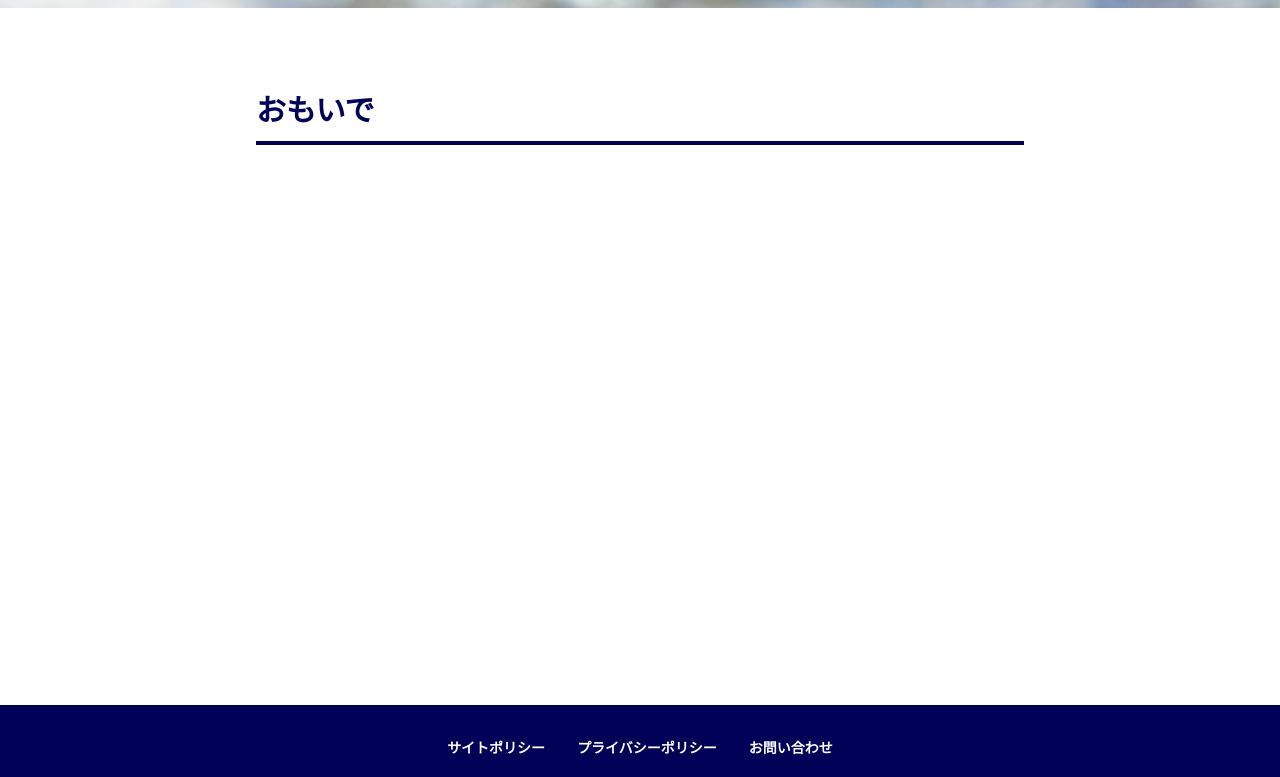
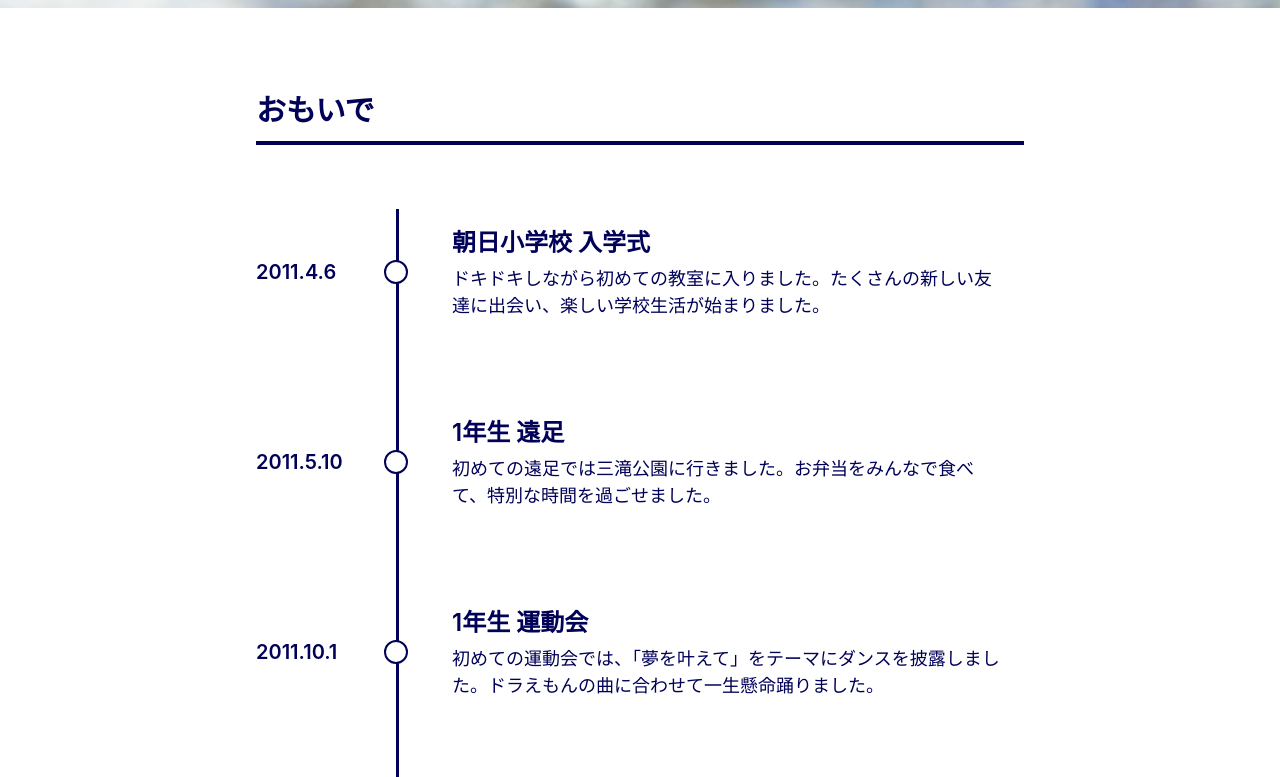
Before and after one commit to yushin-ito/Entyoukai, a React (Vite) app: page /memory in a window 1280 px wide. Shown: the part 792-1569 px from the top of the page. Built offline with nearby package versions, Linux system fonts and the light colour scheme.

Commit message:
add: タイムラインを作成

```diff
--- a/src/components/layouts/SectionTitle.tsx
+++ b/src/components/layouts/SectionTitle.tsx
@@ -14,7 +14,7 @@ const SectionTitle = ({ title }: SectionTitleProps) => {
   return (
     <MotionBox
       ref={ref}
-      initial={{ opacity: 0, y: 10 }}
+      initial={{ opacity: 0, y: 5 }}
       animate={
         isInView ? { opacity: 1, y: 0, transition: { duration: 0.8 } } : {}
       }
--- /dev/null
+++ b/src/components/layouts/Timeline.tsx
@@ -0,0 +1,147 @@
+import { useRef, useEffect, useState, useMemo, useCallback } from "react";
+import { Box, VStack, Text, HStack, Circle } from "@chakra-ui/react";
+import { useInView } from "framer-motion";
+import MotionBox from "../elements/MotionBox";
+
+interface TimelineItemProps {
+  title: string;
+  description: string;
+  onMeasure: (height: number, index: number) => void;
+  index: number;
+}
+
+const TimelineItem = ({
+  title,
+  description,
+  onMeasure,
+  index,
+}: TimelineItemProps) => {
+  const ref = useRef<HTMLDivElement>(null);
+  const isInView = useInView(ref, { once: true });
+
+  useEffect(() => {
+    if (ref.current) {
+      const height = ref.current.offsetHeight;
+      onMeasure(height, index);
+    }
+  }, [ref, onMeasure, index]);
+
+  return (
+    <HStack ref={ref} w="100%">
+      <MotionBox
+        opacity={isInView ? 1 : 0}
+        initial={{ opacity: 0, x: 30 }}
+        animate={{
+          opacity: isInView ? 1 : 0,
+          x: isInView ? 0 : 30,
+          transition: { duration: 0.8 },
+        }}
+        p="4"
+        ml="180px"
+        borderRadius="md"
+      >
+        <Text fontWeight="semibold" fontSize="2xl">
+          {title}
+        </Text>
+        <Text mt="1" fontSize="lg">
+          {description}
+        </Text>
+      </MotionBox>
+    </HStack>
+  );
+};
+
+type VerticalTimelineProps = {
+  events: {
+    title: string;
+    description: string;
+    dates: string[];
+  }[];
+};
+
+const VerticalTimeline = ({ events }: VerticalTimelineProps) => {
+  const space = 64;
+  const [heights, setHeights] = useState<number[]>([]);
+
+  const middles = useMemo(
+    () =>
+      heights.reduce<number[]>((acc, height, index) => {
+        const prev = acc[index - 1] || 0;
+        acc.push(
+          prev +
+            height / 2 +
+            (heights[index - 1] || 0) / 2 +
+            (index > 0 ? space : 0)
+        );
+        return acc;
+      }, []),
+    [heights]
+  );
+
+  const handleMeasure = useCallback((height: number, index: number) => {
+    setHeights((prev) => {
+      const heights = [...prev];
+      heights[index] = height;
+      return heights;
+    });
+  }, []);
+
+  return (
+    <VStack pos="relative" spacing={`${space}px`}>
+      {/* 縦のライン */}
+      <Box
+        pos="absolute"
+        left="140px"
+        top="0"
+        bottom="0"
+        width="2.5px"
+        bg="brand"
+      />
+
+      {/* 日付 */}
+      {events.map((event, index) => (
+        <VStack
+          key={index}
+          pos="absolute"
+          left="0"
+          top={`${middles[index]}px`}
+          transform="translateY(-50%)"
+        >
+          {event.dates.map((date, index) => (
+            <Text key={index} fontSize="xl" fontWeight="semibold">
+              {date}
+            </Text>
+          ))}
+        </VStack>
+      ))}
+
+      {/* 円 */}
+      {middles.map((position, index) => (
+        <Circle
+          key={index}
+          size="24px"
+          bg="white"
+          pos="absolute"
+          left="140px"
+          top={`${position}px`}
+          transform="translate(-50%, -50%)"
+          borderWidth="2.5px"
+          borderColor="brand"
+        />
+      ))}
+
+      {/* コンテンツ */}
+      {events.map((event, index) => (
+        <TimelineItem
+          key={index}
+          title={event.title}
+          description={event.description}
+          onMeasure={handleMeasure}
+          index={index}
+        />
+      ))}
+    </VStack>
+  );
+};
+
+export default VerticalTimeline;
--- a/src/pages/Memory.tsx
+++ b/src/pages/Memory.tsx
@@ -1,15 +1,113 @@
-import { Box, VStack } from "@chakra-ui/react";
+import { VStack } from "@chakra-ui/react";
 import MainVisual from "../components/layouts/MainVisual";
 import SectionTitle from "../components/layouts/SectionTitle";
 import Footer from "../components/layouts/Footer";
+import VerticalTimeline from "../components/layouts/Timeline";
 
 const Memory = () => {
+  const events = [
+    {
+      title: "朝日小学校 入学式",
+      description:
+        "ドキドキしながら初めての教室に入りました。たくさんの新しい友達に出会い、楽しい学校生活が始まりました。",
+      dates: ["2011.4.6"],
+    },
+    {
+      title: "1年生 遠足",
+      description:
+        "初めての遠足では三滝公園に行きました。お弁当をみんなで食べて、特別な時間を過ごせました。",
+      dates: ["2011.5.10"],
+    },
+    {
+      title: "1年生 運動会",
+      description:
+        "初めての運動会では、「夢を叶えて」をテーマにダンスを披露しました。ドラえもんの曲に合わせて一生懸命踊りました。",
+      dates: ["2011.10.1"],
+    },
+    {
+      title: "2年生 遠足",
+      description: "2年生の遠足ではXXXに行きました。あまり覚えていません。",
+      dates: ["2012.5.8"],
+    },
+    {
+      title: "2年生 運動会",
+      description:
+        "2年生の運動会では、「XXX」をテーマにXXXを踊りました。あまり覚えていません。",
+      dates: ["2012.9.29"],
+    },
+    {
+      title: "3年生 遠足",
+      description:
+        "3年生の遠足では、北勢中央公園に行きました。あまり覚えていません。",
+      dates: ["2013.5.14"],
+    },
+    {
+      title: "3年生 運動会",
+      description:
+        "3年生の運動会では、「XXX」をテーマにXXXを踊りました。あまり覚えていません。",
+      dates: ["2013.9.28"],
+    },
+    {
+      title: "4年生 遠足",
+      description: "4年生の遠足では、XXXに行きました。あまり覚えていません。",
+      dates: ["2014.5.13"],
+    },
+    {
+      title: "4年生 運動会",
+      description:
+        "4年生の運動会では、「XXX」をテーマにXXXを踊りました。あまり覚えていません。",
+      dates: ["2015.9.27"],
+    },
+    {
+      title: "5年生 遠足",
+      description:
+        "5年生の遠足では、かすみみなと公園とシドニー公園に行きました。あまり覚えていません。",
+      dates: ["2016.5.19"],
+    },
+    {
+      title: "5年生 運動会",
+      description:
+        "5年生の運動会では、「パイレーツ・オブ・アサヒ」をテーマに組み体操をしました。あまり覚えていません。",
+      dates: ["2016.9.27"],
+    },
+    {
+      title: "5年生 自然教室",
+      description:
+        "5年生の自然教室では、美浜少年自然教室の家に行きました。砂の造形コンテストやキャンプファイアーなどたくさんの思い出を作れました。",
+      dates: ["2016.10.27", "2016.10.28"],
+    },
+    {
+      title: "6年生 遠足",
+      description:
+        "6年生の遠足では、伊坂ダムに行きました。あまり覚えていません。",
+      dates: ["2016.5.13"],
+    },
+    {
+      title: "6年生 運動会",
+      description:
+        "4年生の運動会では、「XXX」をテーマにXXXを踊りました。あまり覚えていません。",
+      dates: ["2016.9.24"],
+    },
+    {
+      title: "6年生 修学旅行",
+      description:
+        "6年生の修学旅行では、京都に行きました。金閣寺や清水寺など、たくさんの名所を訪れることができました。あまり覚えていません。",
+      dates: ["2016.11.1", "2016.11.2"],
+    },
+    {
+      title: "朝日小学校 卒業式",
+      description:
+        "先生方に感謝の気持ちを伝えることができました。たくさんの思い出を胸に、6年間過ごした学校を卒業しました。",
+      dates: ["2016.3.18"],
+    },
+  ];
+
   return (
     <VStack flex="1" alignItems="center" spacing="20" overflowX="hidden">
       <MainVisual />
-      <VStack w="60%" spacing="8">
+      <VStack w="60%" spacing="16">
         <SectionTitle title="おもいで" />
-        <Box h="400px" />
+        <VerticalTimeline events={events} />
       </VStack>
       <Footer />
     </VStack>
```
